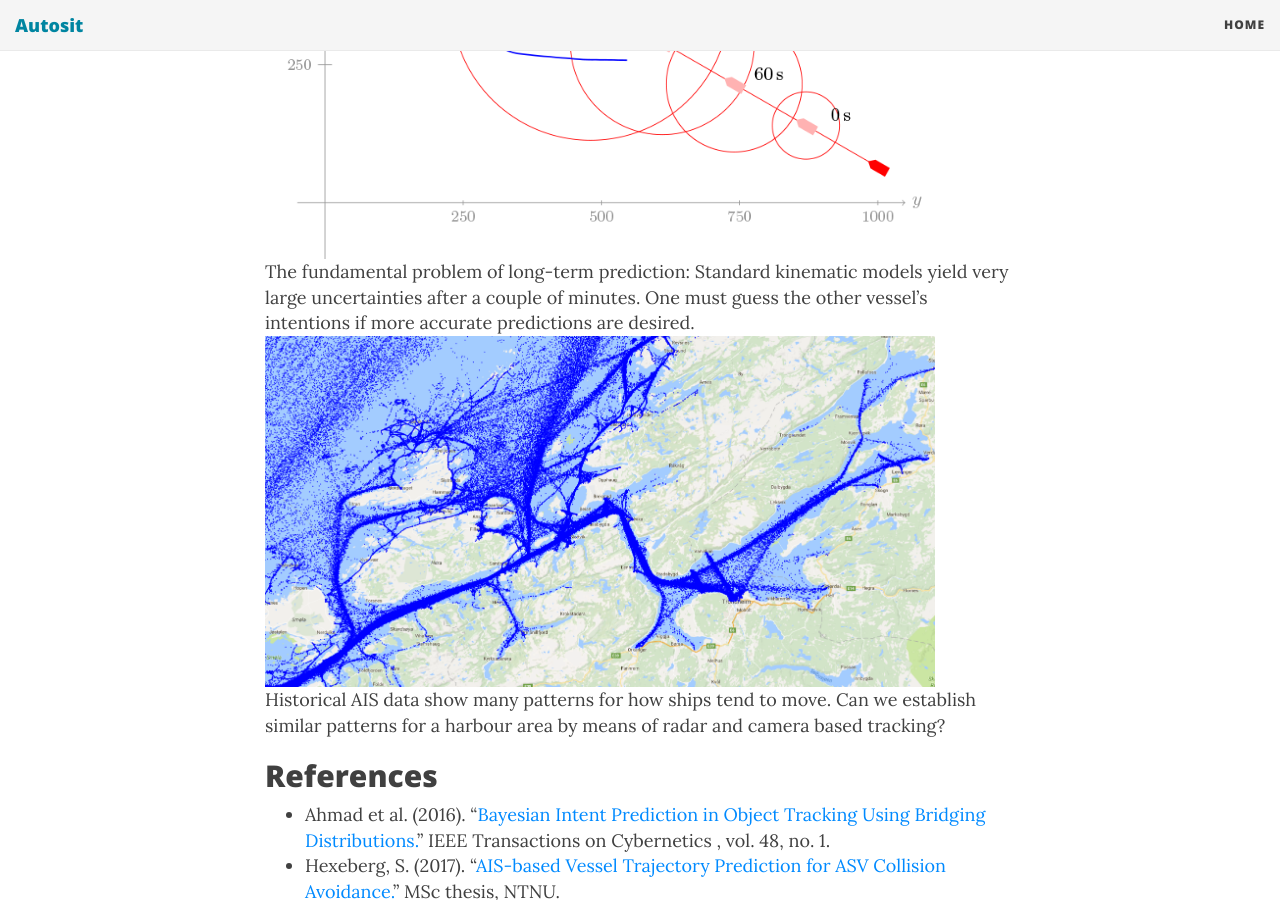
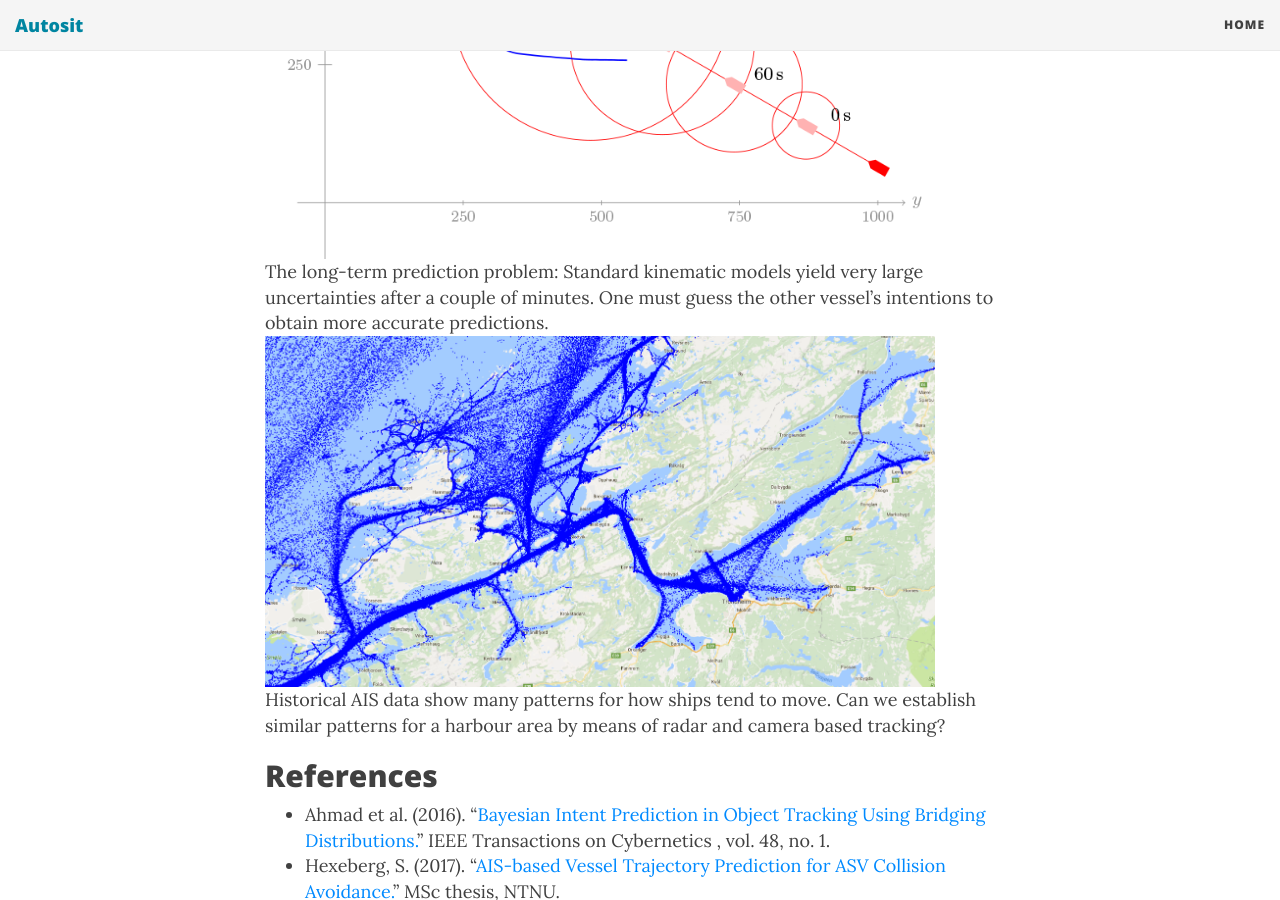
Before and after one commit to autosit/autosit.github.io, a Jekyll site: the page built from _posts/2020-04-19-ltp_canal.md, in a window 1280 px wide and 900 px high, scrolled down 3400 px. Built offline with Jekyll 4.4.1, drawn with Linux system fonts in a browser that asks for light colours; nearby versions of some CDN libraries.

Commit message:
updated twin of the canal

```diff
--- a/_posts/2020-04-19-ltp_canal.md
+++ b/_posts/2020-04-19-ltp_canal.md
@@ -50,7 +50,7 @@ In the master thesis the candidate is expected to make several additional stride
 * Can machine learning techniques give more realistic simulations? Should machine learning be used primarily to tune statistical and control-theoretic techniques, or should machine-learning be used in a more end-to-end type manner?
 
 |<img src="{{site.url}}/assets/predictionproblem.png" width="670"> |
-| The fundamental problem of long-term prediction: Standard kinematic models yield very large uncertainties after a couple of minutes. One must guess the other vessel's intentions if more accurate predictions are desired. |
+| The long-term prediction problem: Standard kinematic models yield very large uncertainties after a couple of minutes. One must guess the other vessel's intentions to obtain more accurate predictions. |
 
 |<img src="{{site.url}}/assets/ais-data-trd.png" width="670"> |
 | Historical AIS data show many patterns for how ships tend to move. Can we establish similar patterns for a harbour area by means of radar and camera based tracking?  |
```
